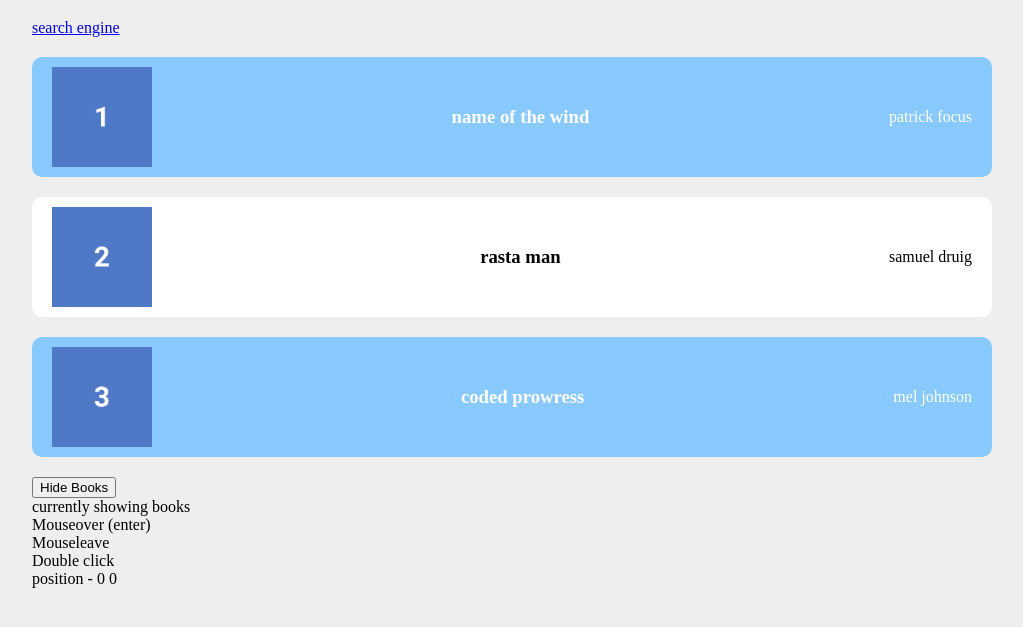
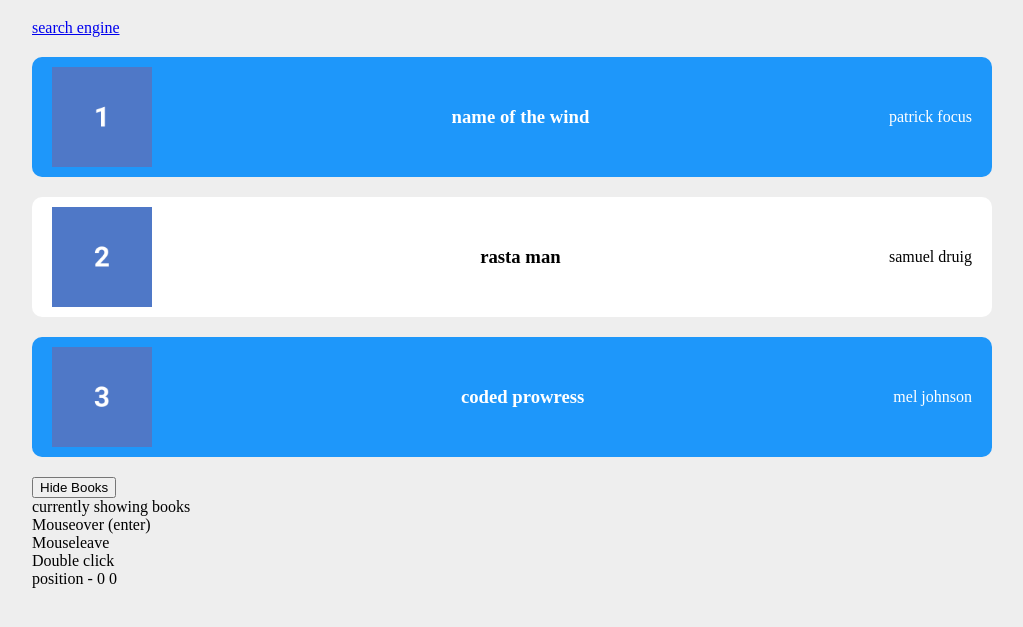
Before and after one commit to Mel1207/VJS3-CC-2k22, a plain HTML site: page index.html in a window 1280 px wide. Shown: the part 61-688 px from the top of the page, without its empty margins (128-1151 px from the left). Drawn offline with nearby package versions, Linux system fonts and the light colour scheme.

Commit message:
added classes for conditional states

```diff
--- a/app.js
+++ b/app.js
@@ -12,7 +12,8 @@ let app = Vue.createApp({
                     {title: 'coded prowress', author: 'mel johnson', img: 'assets/project-3.png', isFav: true},
                 ],
             x: 0,
-            y: 0
+            y: 0,
+            // isFav: true
         }
     },
     methods: {
@@ -29,6 +30,10 @@ let app = Vue.createApp({
         handleMouseMove(e) {
             this.x = e.offsetX
             this.y = e.offsetY
+        },
+        toggleClass (item) {
+            item.isFav = !item.isFav
+            // console.log('toggle is click')
         }
 
     }
--- a/index.html
+++ b/index.html
@@ -36,7 +36,7 @@
             justify-content: space-between;
         }
         li.fav {
-            background: #88c9ff;
+            background: #1e97fa;
             color: #fff;
         }
 
@@ -57,7 +57,7 @@
         <div v-if="showBooks">
             <!-- <p>{{ title }} - {{ author }} - {{ age }}</p> -->
             <ul>
-                <li v-for="item in books" :class="{ fav: item.isFav}">
+                <li v-for="item in books" :class="{ fav: item.isFav }" @click="toggleClass(item)">
                     <img :src="item.img" :alt="item.title">
                     <h3>{{item.title}}</h3>
                     <p>{{item.author}}</p>
```
